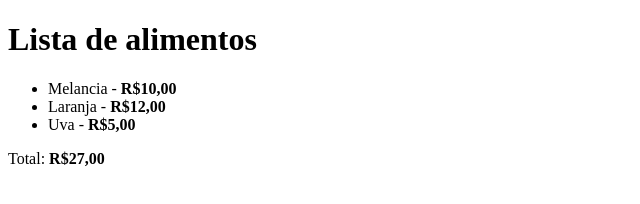
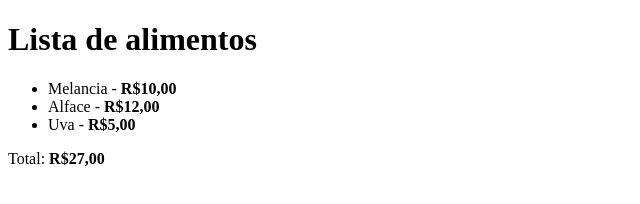
Before and after one commit to clemenns/exercicio-basico-lista-de-compras, a plain HTML site: page index.html in a window 1280 px wide. Shown: the full height of the page, 0-640 px from the left. Drawn offline with Linux system fonts and the light colour scheme.

Commit message:
Trocando Laranja por Alface

```diff
--- a/index.html
+++ b/index.html
@@ -9,7 +9,7 @@
     <h1>Lista de alimentos</h1>
     <ul>
         <li>Melancia - <strong>R$10,00</strong></li>
-        <li>Laranja - <strong>R$12,00</strong></li>
+        <li>Alface - <strong>R$12,00</strong></li>
         <li>Uva - <strong>R$5,00</strong></li>
     </ul>
 
```
